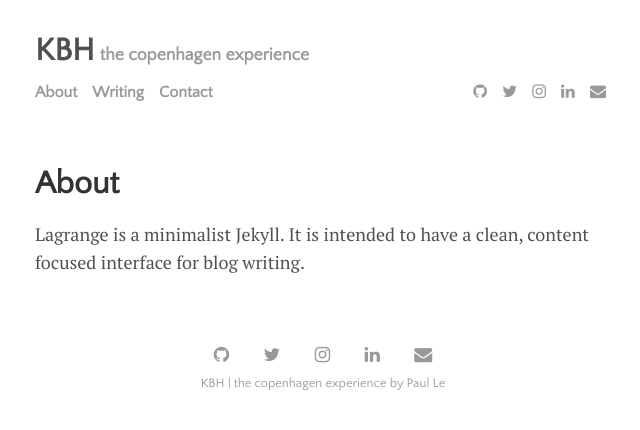
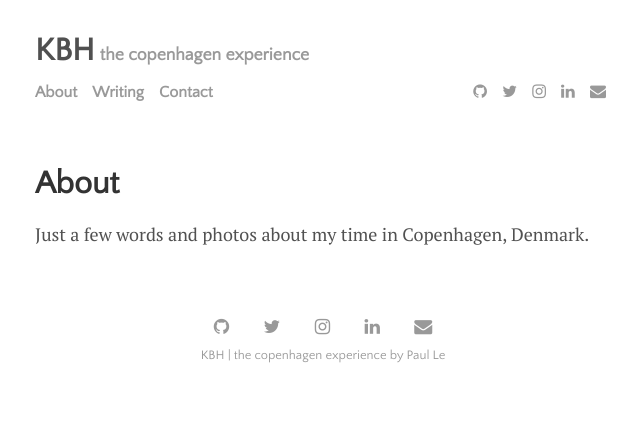
Before and after one commit to JohnnyFBeat/johnnyfbeat.github.io, a Jekyll site: the page built from menu/about.md, in a window 1280 px wide. Shown: the top 430 px of the page, without its empty margins (317-957 px from the left). Built offline with Jekyll 4.4.1, drawn with Linux system fonts in a browser that asks for light colours; nearby versions of some CDN libraries.

Commit message:
Update about.md

```diff
--- a/menu/about.md
+++ b/menu/about.md
@@ -2,4 +2,4 @@
 layout: page
 title: About
 ---
-Lagrange is a minimalist Jekyll. It is intended to have a clean, content focused interface for blog writing.
+Just a few words and photos about my time in Copenhagen, Denmark.
```
